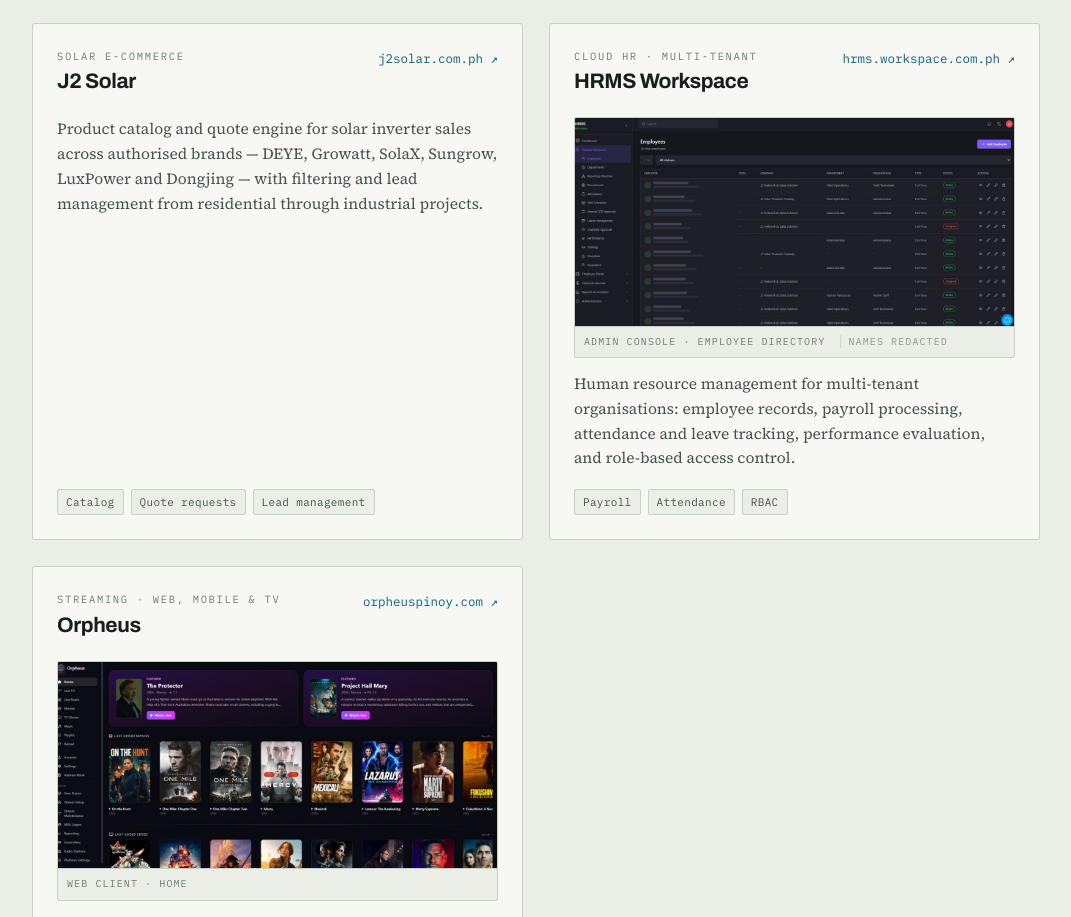
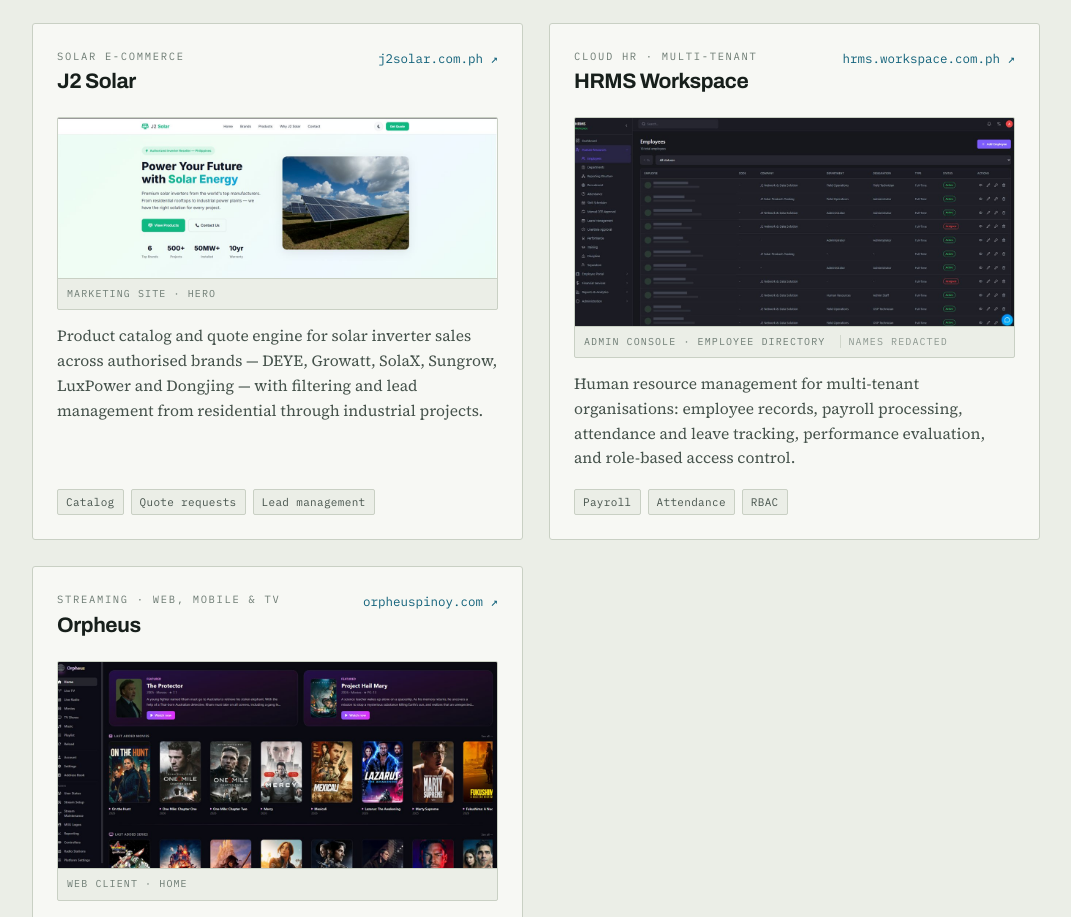
Before and after one commit to tgpsniper/myportfolio, a plain HTML site: page index.html in a window 1280 px wide. Shown: the part 2052-2969 px from the top of the page, without its empty margins (104-1175 px from the left). Drawn offline with Linux system fonts and the light colour scheme.

Commit message:
Add J2 Solar landing-page shot to its Platforms card
Cropped to the hero at y=686 so the half-cut brands heading and the
empty band below it are not carried into the card.

```diff
--- a/index.html
+++ b/index.html
@@ -551,6 +551,13 @@
             </div>
             <a class="domain" href="https://j2solar.com.ph" target="_blank" rel="noopener">j2solar.com.ph &#8599;</a>
           </div>
+          <figure class="shot">
+            <img src="j2solar-ui.jpg" width="1200" height="436" loading="lazy" decoding="async"
+                 alt="J2 Solar landing page: headline reading Power Your Future with Solar Energy
+                      over a photograph of a ground-mounted panel array, with counters for six top
+                      brands, 500+ projects, 50MW+ installed and a ten-year warranty.">
+            <figcaption>Marketing site &middot; hero</figcaption>
+          </figure>
           <p>
             Product catalog and quote engine for solar inverter sales across authorised brands
             &mdash; DEYE, Growatt, SolaX, Sungrow, LuxPower and Dongjing &mdash; with filtering and
```
Also changed, not shown: j2solar-ui.jpg (added), 1 other file.
